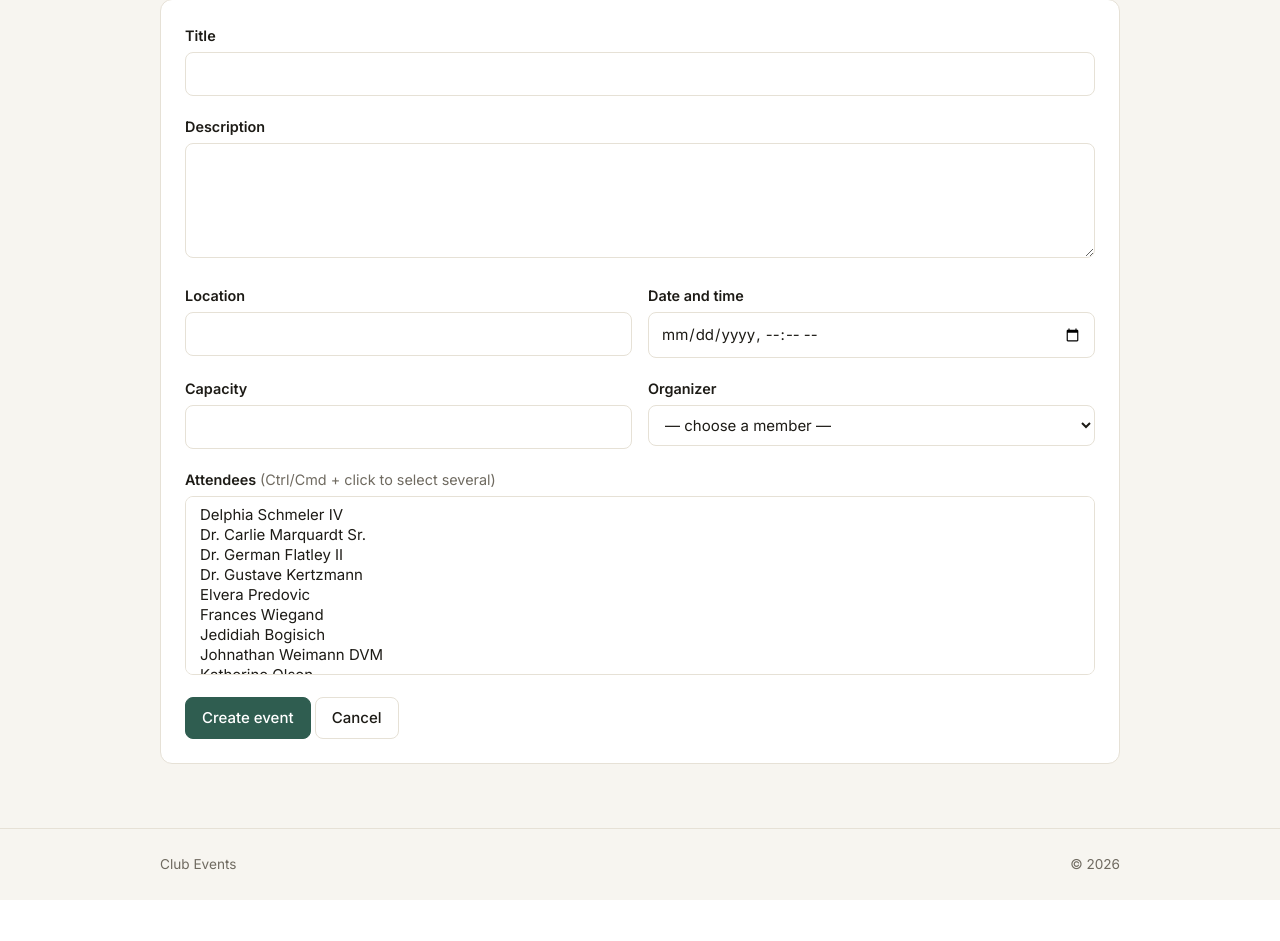
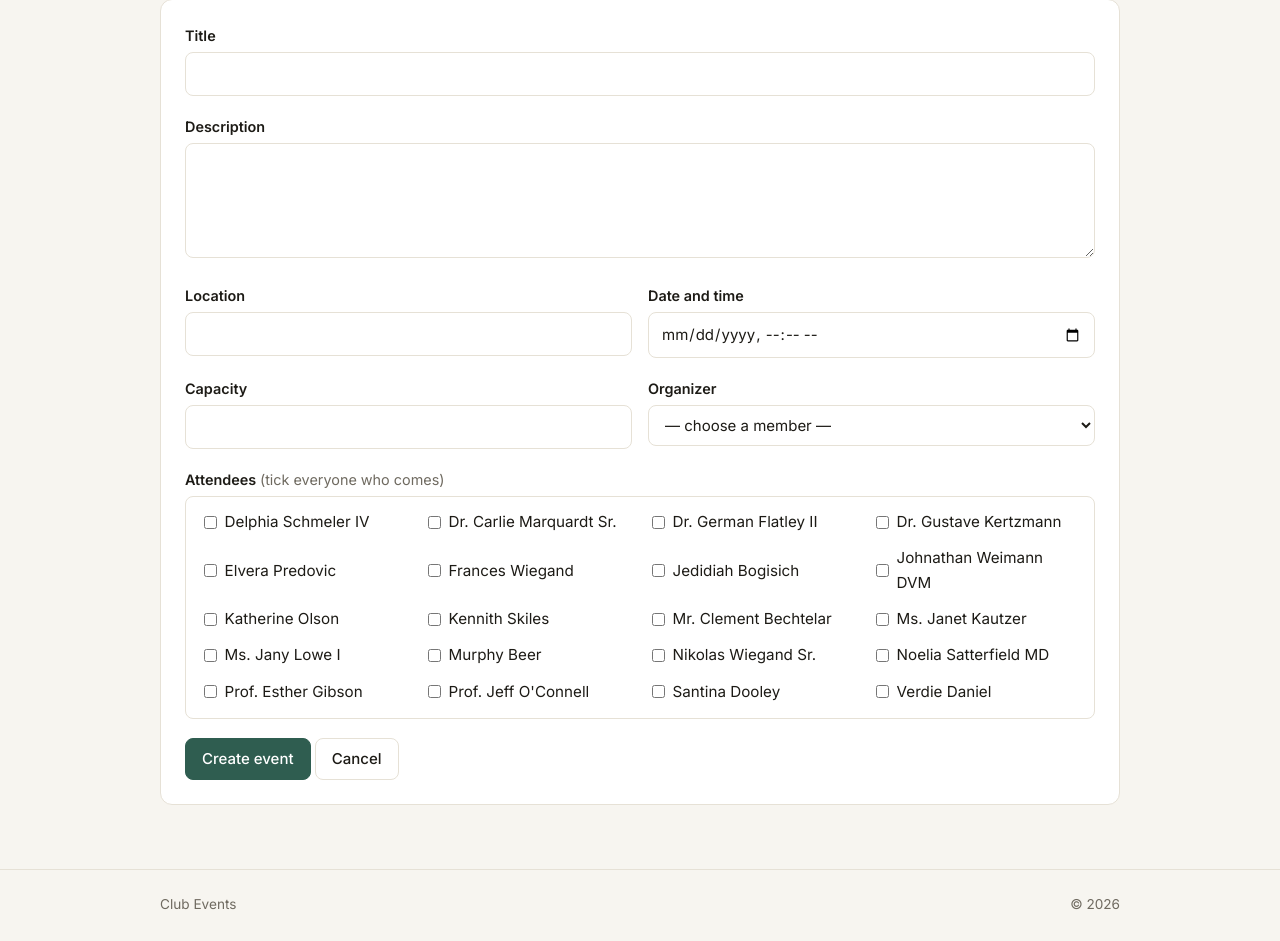
Before and after one commit to Rawaa223/club-events, a Laravel app: page /events/create in a window 1280 px wide. Shown: the part 172-1113 px from the top of the page. Before the commit the page ends 1072 px from the top, so only its background shows below. Run offline with Laravel 12, Linux system fonts and the light colour scheme; data comes from the database, SQL or seed files in the repository.

Commit message:
Improve the look of the app and use checkboxes for attendees

```diff
--- a/resources/views/events/_form.blade.php
+++ b/resources/views/events/_form.blade.php
@@ -58,12 +58,15 @@
 @endphp
 
 <div class="field @error('attendees') has-error @enderror">
-    <label for="attendees">Attendees <span class="muted">(Ctrl/Cmd + click to select several)</span></label>
-    <select id="attendees" name="attendees[]" multiple size="8">
+    <label>Attendees <span class="muted">(tick everyone who comes)</span></label>
+    <div class="checklist">
         @foreach ($members as $member)
-            <option value="{{ $member->id }}" @selected($selected->contains($member->id))>{{ $member->name }}</option>
+            <label class="check">
+                <input type="checkbox" name="attendees[]" value="{{ $member->id }}" @checked($selected->contains($member->id))>
+                {{ $member->name }}
+            </label>
         @endforeach
-    </select>
+    </div>
     @error('attendees') <p class="error">{{ $message }}</p> @enderror
     @error('attendees.*') <p class="error">{{ $message }}</p> @enderror
 </div>
--- a/resources/views/layouts/app.blade.php
+++ b/resources/views/layouts/app.blade.php
@@ -90,6 +90,11 @@
         .field.has-error input, .field.has-error select, .field.has-error textarea { border-color: var(--danger); }
         .error { color: var(--danger); font-size: .85rem; margin: .3rem 0 0; }
         .row { display: grid; grid-template-columns: 1fr 1fr; gap: 1rem; }
+        .checklist { display: grid; grid-template-columns: repeat(auto-fill, minmax(200px, 1fr)); gap: .25rem .75rem; max-height: 260px; overflow-y: auto; padding: .6rem .75rem; border: 1px solid var(--line); border-radius: 8px; background: var(--surface); }
+        .field.has-error .checklist { border-color: var(--danger); }
+        label.check { display: flex; align-items: center; gap: .5rem; font-weight: 400; font-size: .95rem; margin: 0; padding: .25rem .35rem; border-radius: 6px; cursor: pointer; }
+        label.check:hover { background: var(--bg); }
+        label.check input { width: auto; margin: 0; accent-color: var(--accent); }
 
         /* Tables */
         table { width: 100%; border-collapse: separate; border-spacing: 0; background: var(--surface); border: 1px solid var(--line); border-radius: 12px; overflow: hidden; }
```
